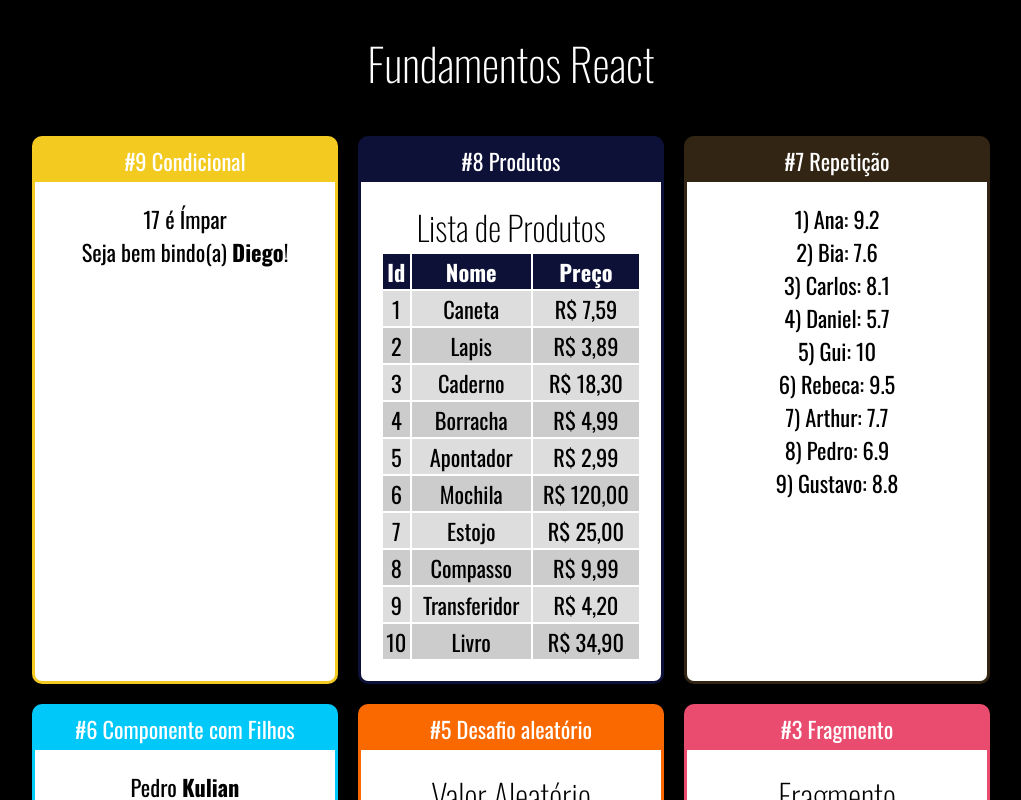
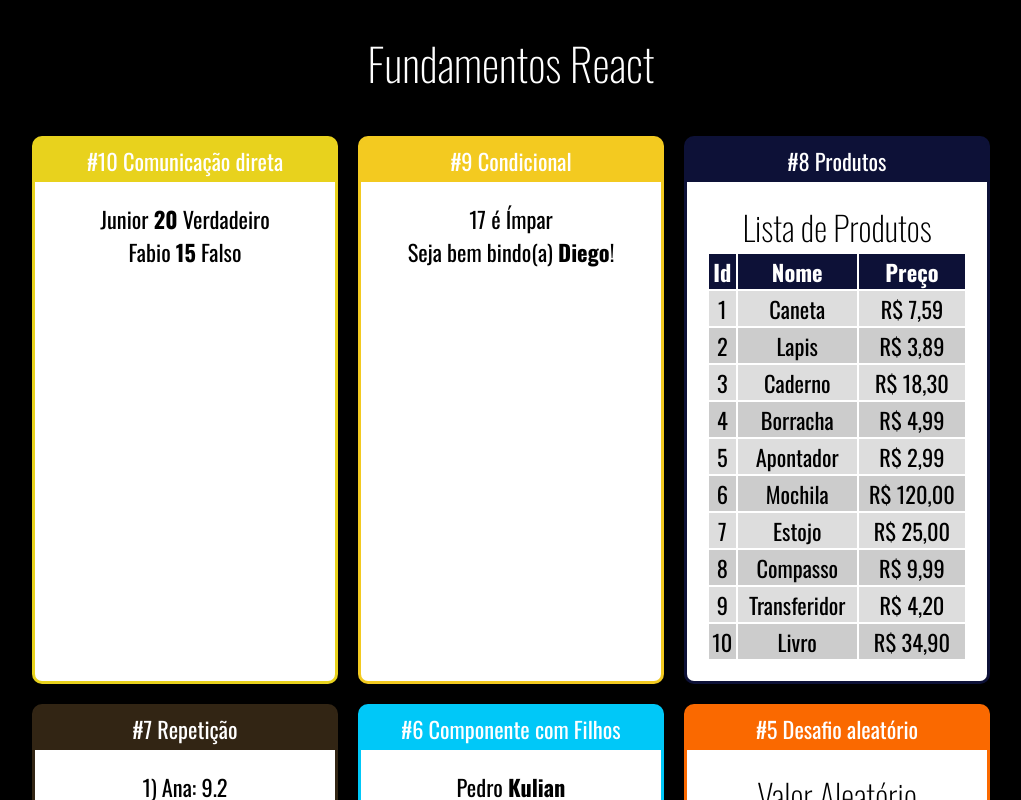
Before and after one commit to dronan/FundamentosReact, a React (Create React App) app: page / in a window 1280 px wide. Shown: the top 800 px of the page, without its empty margins (129-1150 px from the left). Built offline with nearby package versions, Linux system fonts and the light colour scheme.

Commit message:
componente pai mandando infos para o componente filho

```diff
--- a/src/App.jsx
+++ b/src/App.jsx
@@ -11,11 +11,17 @@
 import ListaProdutos from "./components/repeticao/TabelaProdutos";
 import ParOuImpar from "./components/condicional/ParOuImpar";
 import UsuarioInfo from "./components/condicional/UsuarioInfo";
+import DiretaPai from "./components/comunicacao/DiretaPai";
 
 export default () => (
   <div id="App">
     <h1>Fundamentos React</h1>
     <div className="Cards">
+
+      <Card titulo="#10 Comunicação direta" color="#e8d21d">
+        <DiretaPai></DiretaPai>
+      </Card>
+
 
       <Card titulo="#9 Condicional" color="#f3ca20">
         <ParOuImpar numero={17}></ParOuImpar>
--- /dev/null
+++ b/src/components/comunicacao/DiretaFilho.jsx
@@ -0,0 +1,11 @@
+import React from "react";
+
+export default props => {
+    return (
+        <div>
+            <span> {props.nome}</span>
+            <span> <strong>{props.idade}</strong></span>
+            <span> {props.nerd ? 'Verdadeiro' :  'Falso'}</span>
+        </div>
+    )
+}
--- /dev/null
+++ b/src/components/comunicacao/DiretaPai.jsx
@@ -0,0 +1,11 @@
+import React from "react";
+import DiretaFilho from "./DiretaFilho";
+
+export default props => {
+    return (
+        <div>
+            <DiretaFilho nome="Junior" idade={20} nerd={true}></DiretaFilho>
+            <DiretaFilho nome="Fabio" idade={15} nerd={false}></DiretaFilho>
+        </div>
+    )
+}
```
